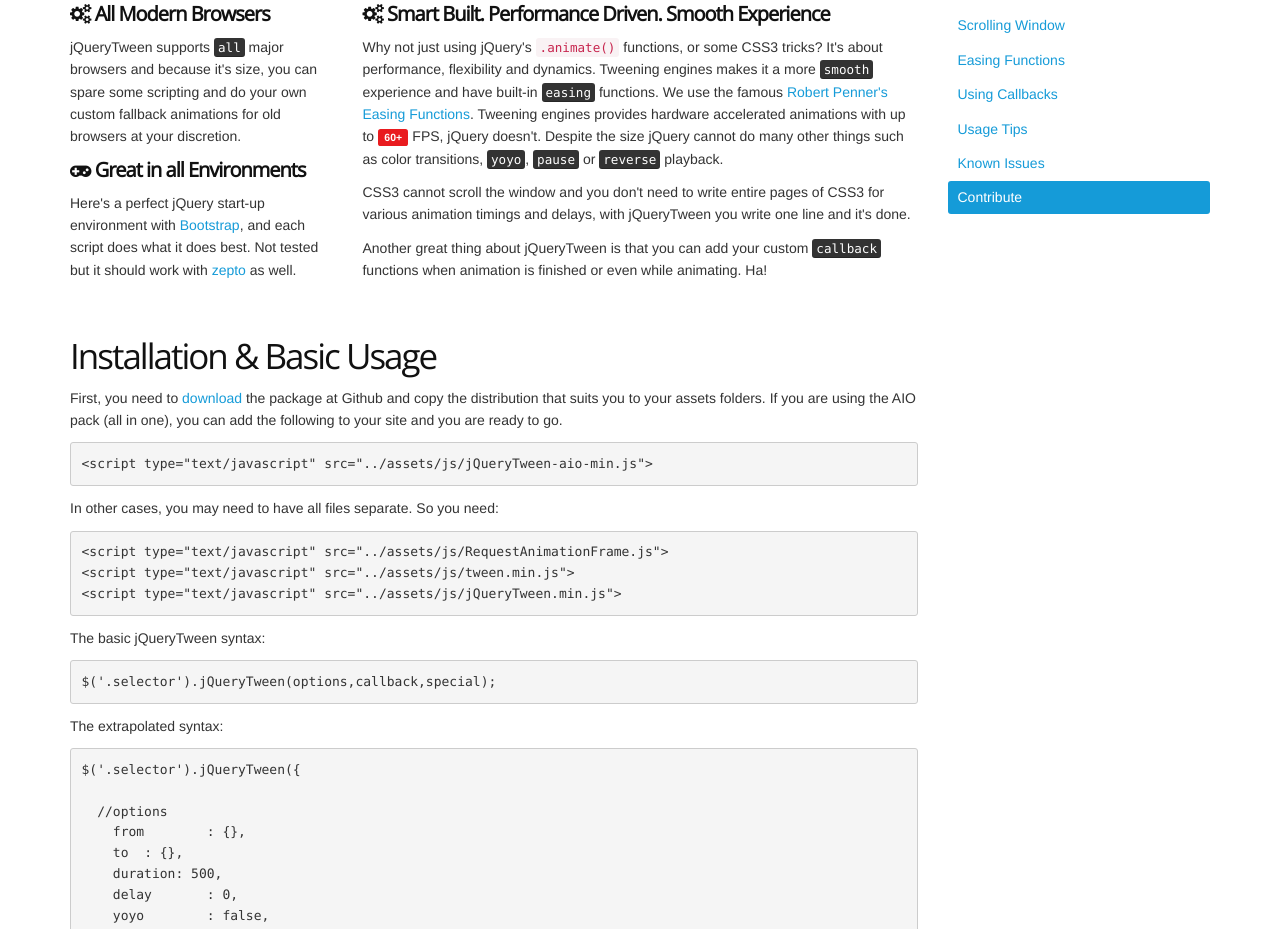
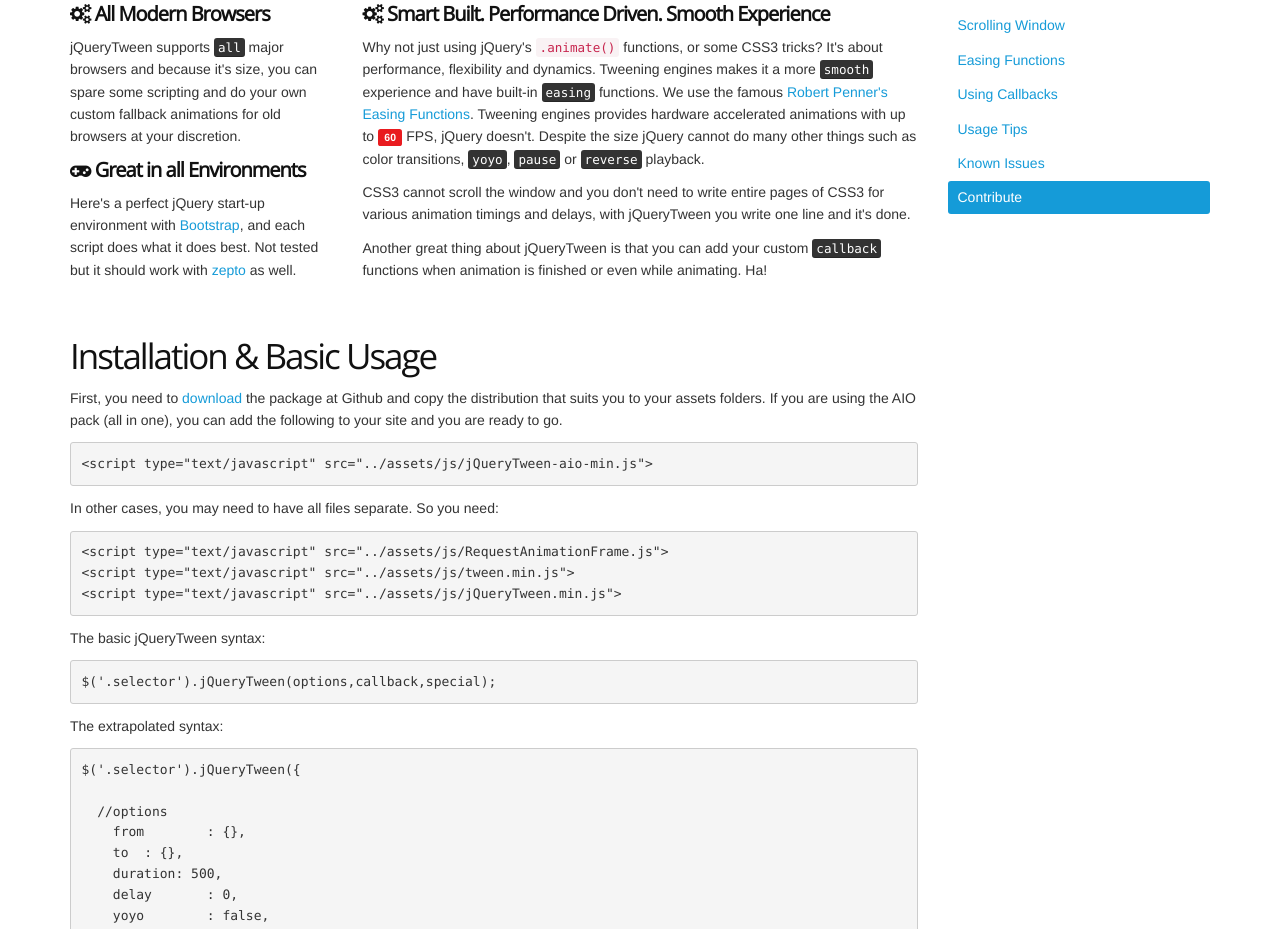
Before and after one commit to nandiraju/jQueryTween, a plain HTML site: page index.html in a window 1280 px wide. Shown: the part 1046-1975 px from the top of the page. Drawn offline with nearby package versions, Linux system fonts and the light colour scheme.

Commit message:
Fix
Max FPS is 60fps

```diff
--- a/index.html
+++ b/index.html
@@ -104,7 +104,7 @@
 			</div>
 			<div class="col-md-8 col-sm-6">
 			  <h4><i class="fa fa-gears"></i> Smart Built. Performance Driven. Smooth Experience</h4>
-			  <p>Why not just using jQuery's <code>.animate()</code> functions, or some CSS3 tricks? It's about performance, flexibility and dynamics. Tweening engines makes it a more <kbd>smooth</kbd> experience and have built-in <kbd>easing</kbd> functions. We use the famous <a href="http://www.robertpenner.com/easing/">Robert Penner's Easing Functions</a>. Tweening engines provides hardware accelerated animations with up to <span class="label label-danger">60+</span> FPS, jQuery doesn't. Despite the size jQuery cannot do many other things such as color transitions, <kbd>yoyo</kbd>, <kbd>pause</kbd> or <kbd>reverse</kbd> playback.</p>
+			  <p>Why not just using jQuery's <code>.animate()</code> functions, or some CSS3 tricks? It's about performance, flexibility and dynamics. Tweening engines makes it a more <kbd>smooth</kbd> experience and have built-in <kbd>easing</kbd> functions. We use the famous <a href="http://www.robertpenner.com/easing/">Robert Penner's Easing Functions</a>. Tweening engines provides hardware accelerated animations with up to <span class="label label-danger">60</span> FPS, jQuery doesn't. Despite the size jQuery cannot do many other things such as color transitions, <kbd>yoyo</kbd>, <kbd>pause</kbd> or <kbd>reverse</kbd> playback.</p>
 			  <p>CSS3 cannot scroll the window and you don't need to write entire pages of CSS3 for various animation timings and delays, with jQueryTween you write one line and it's done.</p>
 			  <p>Another great thing about jQueryTween is that you can add your custom <kbd>callback</kbd> functions when animation is finished or even while animating. Ha!</p>
 			</div>
```
